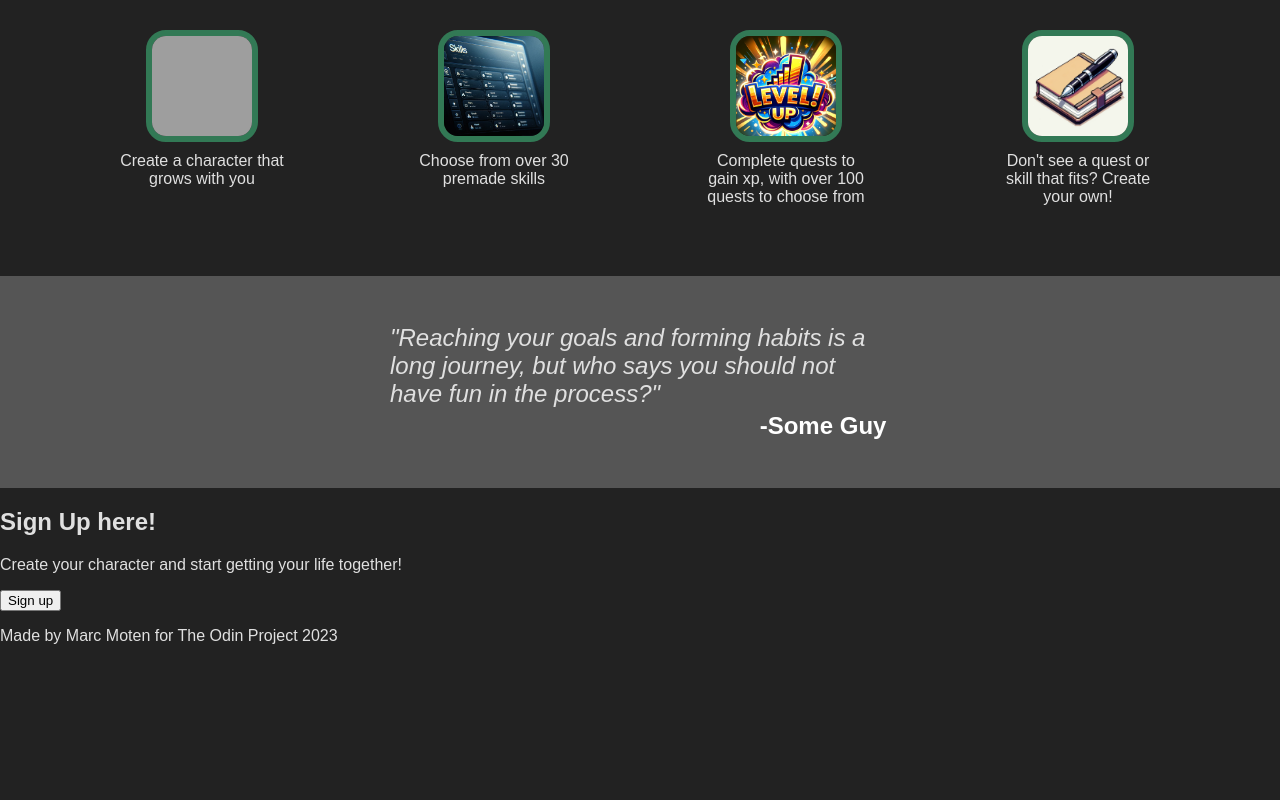
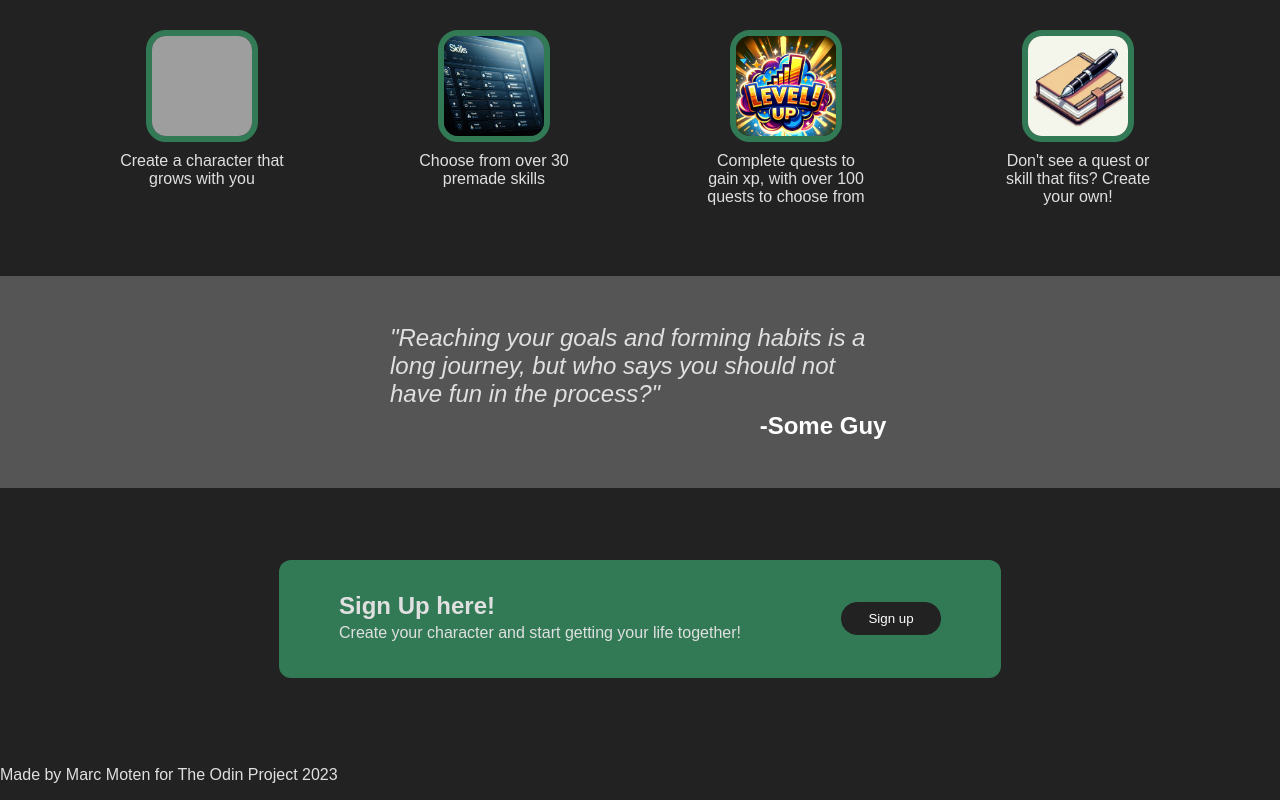
Before and after one commit to Mamii868/landing-page, a plain HTML site: page index.html in a window 1280 px wide. Shown: the part 507-1307 px from the top of the page. Before the commit the page ends 1168 px from the top, so only its background shows below. Drawn offline with Linux system fonts and the light colour scheme; grey boxes are pictures that could not be loaded.

Commit message:
Style call to action
had to create and rename divs to correctly center the content

```diff
--- a/index.html
+++ b/index.html
@@ -22,11 +22,12 @@
     <div class="main">
         <div class="header">
             <div class="headerContainer">
-            <h2 class="headerTitle">Get your life together, one level at a time</h2>
-            <p>Choose tasks, or create your own. Complete them to progress your character's skills as well as your own.
-                Tailor your planner to you, with our fully customizable experience.</p>
-            <a class="signUp">Sign up</a>
-        </div>
+                <h2 class="headerTitle">Get your life together, one level at a time</h2>
+                <p>Choose tasks, or create your own. Complete them to progress your character's skills as well as your
+                    own.
+                    Tailor your planner to you, with our fully customizable experience.</p>
+                <a class="signUp">Sign up</a>
+            </div>
             <img src="images/GamePlanBanner.png" alt="image placeholder" width="380">
         </div>
         <div class="container">
@@ -51,16 +52,19 @@
             </div>
         </div>
         <div class="quoteContainer">
-            <p class="quote">"Reaching your goals and forming habits is a long journey, but who says you should not have fun in the process?"</p>
+            <p class="quote">"Reaching your goals and forming habits is a long journey, but who says you should not have
+                fun in the process?"</p>
             <p class="author">-Some Guy</p>
         </div>
-        <div class="container">
-            <div class="callContainer">
+        <div class="centerContent">
+        <div class="callContainer">
+            <div class="callText">
                 <h2 class="whiteTitle">Sign Up here!</h2>
                 <p class="whiteDesc">Create your character and start getting your life together!</p>
-                <button class="altSignUp">Sign up</button>
             </div>
+            <button class="signUp">Sign up</button>
         </div>
+    </div>
         <div class="footer">
             <p>Made by Marc Moten for The Odin Project 2023</p>
         </div>
--- a/style.css
+++ b/style.css
@@ -118,3 +118,32 @@ li:hover {
     font-weight: 700;
     color: white;
 }
+
+/* Call to Action */
+
+.centerContent {
+    display: flex;
+    justify-content: center;
+}
+.callContainer {
+    display: flex;
+    gap: 100px;
+    align-items: center;
+    background-color: #327955;
+    margin: 72px;
+    border-radius: 12px;
+    padding: 32px 60px;
+    max-width: 700px;
+}
+
+.whiteTitle {
+    margin: 0;
+}
+.whiteDesc {
+    margin: 4px 0;
+}
+
+.callContainer .signUp {
+    width: 100px;
+    text-align: center;
+}
```
